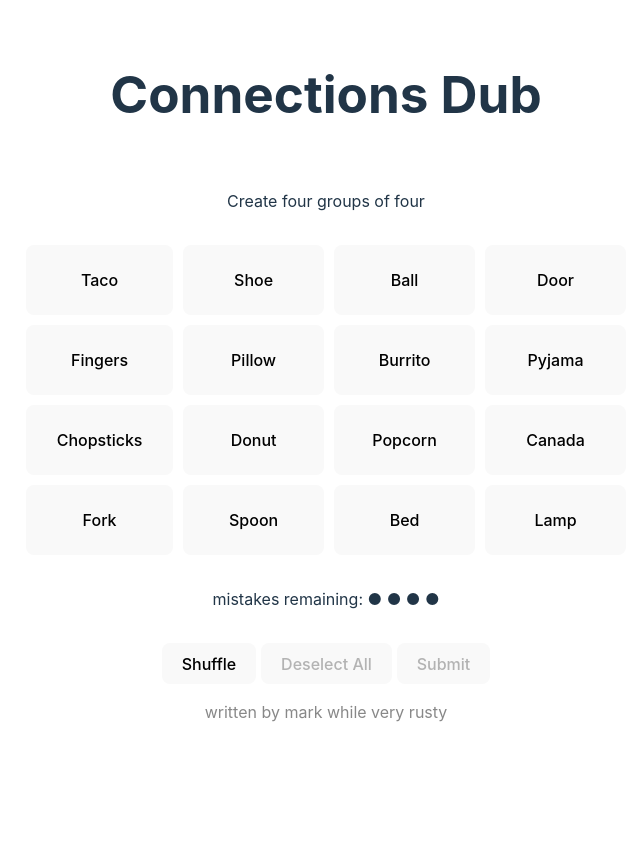
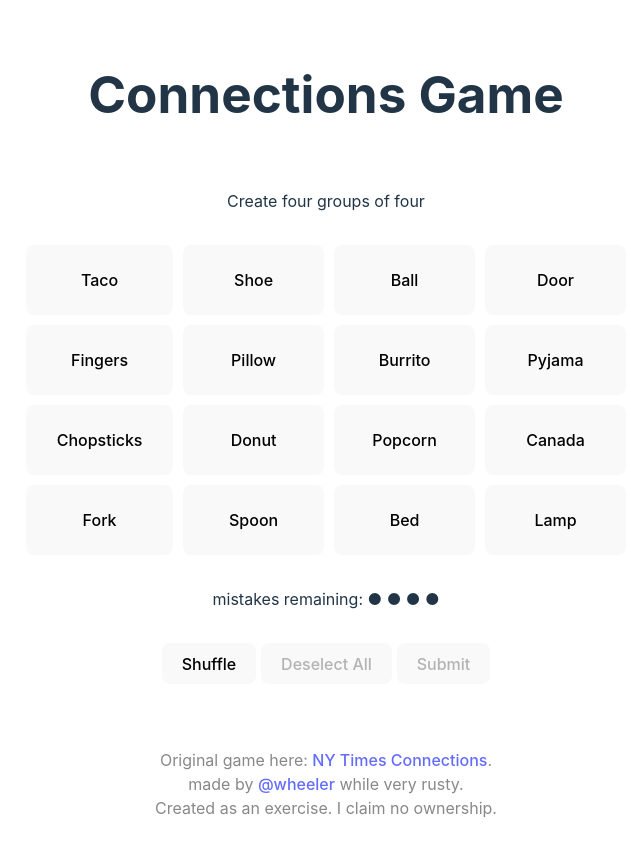
Before and after one commit to wheeler/connections-game, a React (Vite) app: page / in a window 1280 px wide. Shown: the top 856 px of the page, without its empty margins (314-954 px from the left). Before the commit the page ends 800 px from the top, so only its background shows below. Built offline with nearby package versions, Linux system fonts and the light colour scheme.

Commit message:
naming/footer

```diff
--- a/index.html
+++ b/index.html
@@ -4,7 +4,7 @@
     <meta charset="UTF-8" />
     <link rel="icon" type="image/svg+xml" href="/vite.svg" />
     <meta name="viewport" content="width=device-width, initial-scale=1.0" />
-    <title>Connections Vite</title>
+    <title>Connections Game</title>
   </head>
   <body>
     <div id="root"></div>
--- a/src/App.tsx
+++ b/src/App.tsx
@@ -5,11 +5,23 @@ import { gameData } from "./gameData.ts";
 function App() {
   return (
     <>
-      <h1>Connections Dub</h1>
+      <h1>Connections Game</h1>
       <div>
         <Game gameData={gameData} />
       </div>
-      <p className="foot-disclaimer">written by mark while very rusty</p>
+      <br />
+      <br />
+      <p className="foot-disclaimer">
+        Original game here:{" "}
+        <a href="https://www.nytimes.com/games/connections">
+          NY Times Connections
+        </a>
+        .<br />
+        made by <a href="https://github.com/wheeler">@wheeler</a> while very
+        rusty.
+        <br />
+        Created as an exercise. I claim no ownership.
+      </p>
     </>
   );
 }
```
